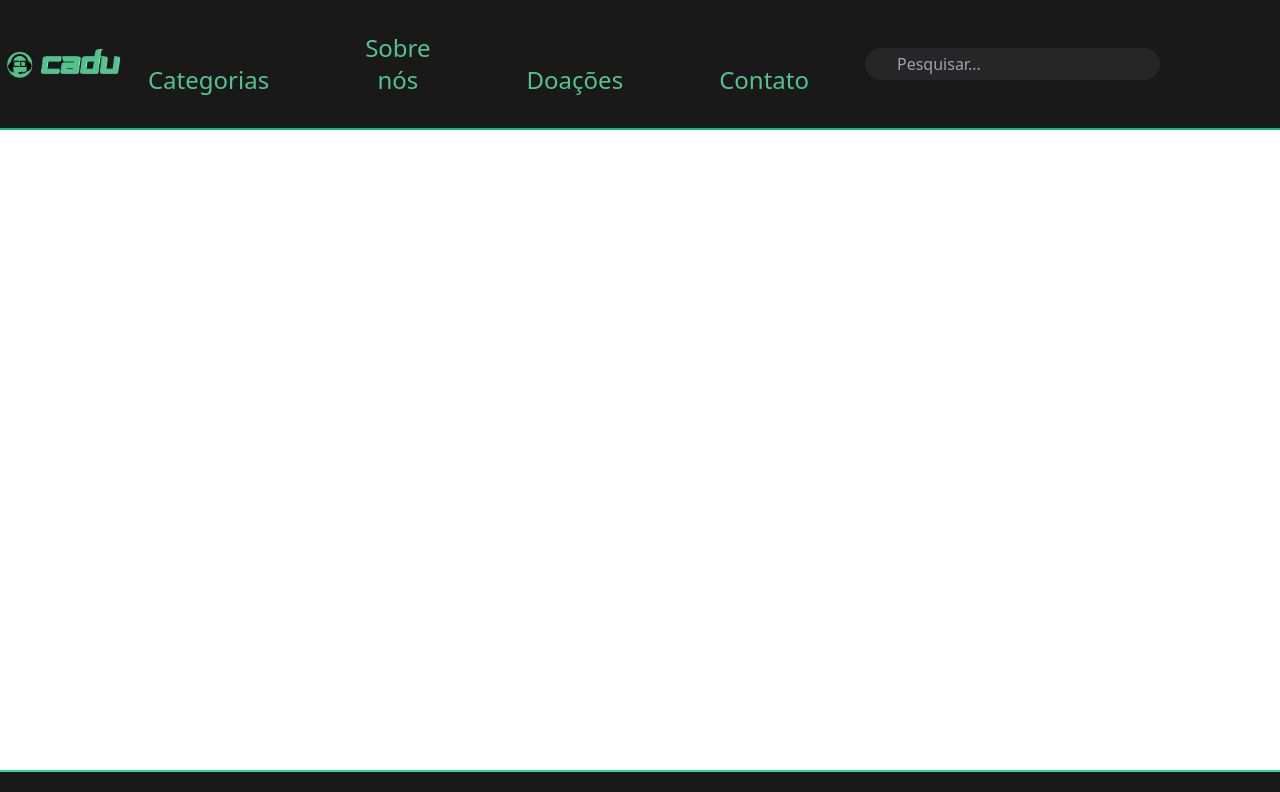
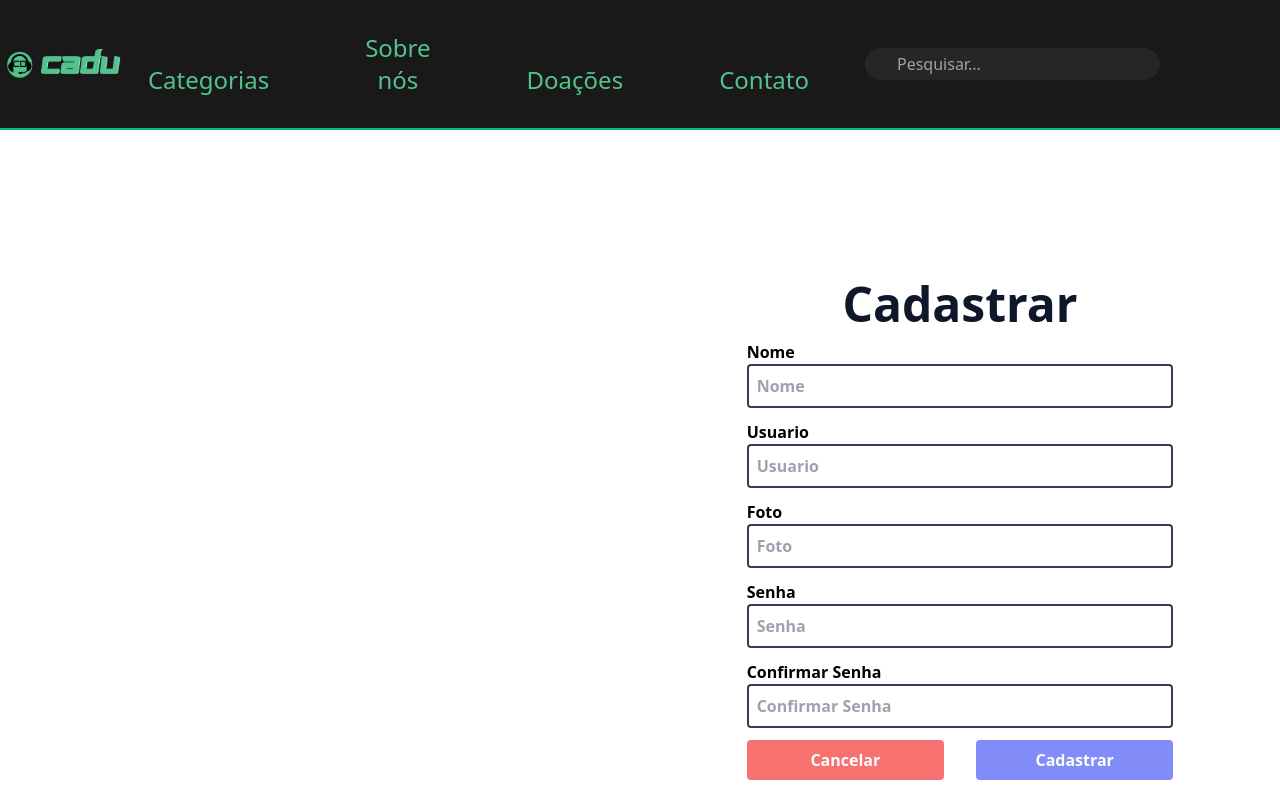
Before and after one commit to cadu-project-ti/cadu_front, a React (Vite) app: page /cadastro in a window 1280 px wide. Shown: the top 792 px of the page. Built offline with nearby package versions, Linux system fonts and the light colour scheme.

Commit message:
features
Adicao do cadastro
Padronizacao de nomenclaturas

```diff
--- a/src/App.tsx
+++ b/src/App.tsx
@@ -1,14 +1,15 @@
 import React from "react";
 import Home from "./assets/pages/home/Home";
-import Categorias from "./assets/pages/Categorias/Categorias";
-import Sobre from "./assets/pages/Sobre/Sobre";
-import Doacoes from "./assets/pages/Doacoes/Doacoes";
-import Contato from "./assets/pages/Contato/Contato";
+import Categorias from "./assets/pages/categorias/Categorias";
+import Sobre from "./assets/pages/sobre/Sobre";
+import Doacoes from "./assets/pages/doacoes/Doacoes";
+import Contato from "./assets/pages/contato/Contato";
 import Navbar from "./assets/components/navbar/Navbar";
 import Footer from "./assets/components/footer/Footer";
 import { BrowserRouter, Route, Routes } from "react-router-dom";
 import Login from "./assets/pages/login/Login";
 import { AuthProvider } from "./contexts/AuthContext";
+import Cadastro from "./assets/pages/cadastro/Cadastro";
 
 function App() {
   return (
@@ -21,10 +22,11 @@
 
           <Route path="/" element={<Home />} />
           <Route path="/login" element={<Login/>} />
-          <Route path="/Categorias" element={<Categorias />} />
-          <Route path="/Sobre" element={<Sobre />} />
-          <Route path="/Doacoes" element={<Doacoes />} />
-          <Route path="/Contato" element={<Contato />} />
+          <Route path="/cadastro" element={<Cadastro />} />
+          <Route path="/categorias" element={<Categorias />} />
+          <Route path="/sobre" element={<Sobre />} />
+          <Route path="/doacoes" element={<Doacoes />} />
+          <Route path="/contato" element={<Contato />} />
 
         </Routes>
         </ div>
--- /dev/null
+++ b/src/assets/pages/cadastro/Cadastro.tsx
@@ -0,0 +1,150 @@
+import React, { ChangeEvent, useEffect, useState } from 'react'
+import { useNavigate } from 'react-router-dom'
+import Usuario from '../../../models/Usuario'
+import { cadastrarUsuario } from '../../../service/Service'
+import './Cadastro.css'
+
+function Cadastro() {
+
+  let navigate = useNavigate()
+
+  const [confirmaSenha, setConfirmaSenha] = useState<string>("")
+
+  const [usuario, setUsuario] = useState<Usuario>({
+    id: 0,
+    nome: '',
+    usuario: '',
+    senha: '',
+    foto: ''
+  })
+
+  const [usuarioResposta, setUsuarioResposta] = useState<Usuario>({
+    id: 0,
+    nome: '',
+    usuario: '',
+    senha: '',
+    foto: ''
+  })
+
+  useEffect(() => {
+    if (usuarioResposta.id !== 0) {
+      back()
+    }
+  }, [usuarioResposta])
+
+  function back() {
+    navigate('/login')
+  }
+
+  function handleConfirmarSenha(e: ChangeEvent<HTMLInputElement>) {
+    setConfirmaSenha(e.target.value)
+  }
+
+  function atualizarEstado(e: ChangeEvent<HTMLInputElement>) {
+    setUsuario({
+      ...usuario,
+      [e.target.name]: e.target.value
+    })
+  }
+
+  async function cadastrarNovoUsuario(e: ChangeEvent<HTMLFormElement>) {
+    e.preventDefault()
+
+    if (confirmaSenha === usuario.senha && usuario.senha.length >= 8) {
+
+      try {
+        await cadastrarUsuario(`/usuarios/cadastrar`, usuario, setUsuarioResposta)
+        alert('Usuário cadastrado com sucesso')
+
+      } catch (error) {
+        alert('Erro ao cadastrar o Usuário')
+      }
+
+    } else {
+      alert('Dados inconsistentes. Verifique as informações de cadastro.')
+      setUsuario({ ...usuario, senha: "" }) // Reinicia o campo de Senha
+      setConfirmaSenha("")                  // Reinicia o campo de Confirmar Senha
+    }
+  }
+
+  return (
+    <>
+      <div className="grid grid-cols-1 lg:grid-cols-2 h-screen place-items-center font-bold">
+        <div className="fundoCadastro hidden lg:block"></div>
+        <form className='flex justify-center items-center flex-col w-2/3 gap-3' onSubmit={cadastrarNovoUsuario}>
+          <h2 className='text-slate-900 text-5xl'>Cadastrar</h2>
+          <div className="flex flex-col w-full">
+            <label htmlFor="nome">Nome</label>
+            <input
+              type="text"
+              id="nome"
+              name="nome"
+              placeholder="Nome"
+              className="border-2 border-slate-700 rounded p-2"
+              value={usuario.nome}
+              onChange={(e: ChangeEvent<HTMLInputElement>) => atualizarEstado(e)}
+            />
+          </div>
+          <div className="flex flex-col w-full">
+            <label htmlFor="usuario">Usuario</label>
+            <input
+              type="text"
+              id="usuario"
+              name="usuario"
+              placeholder="Usuario"
+              className="border-2 border-slate-700 rounded p-2"
+              value={usuario.usuario}
+              onChange={(e: ChangeEvent<HTMLInputElement>) => atualizarEstado(e)}
+            />
+          </div>
+          <div className="flex flex-col w-full">
+            <label htmlFor="foto">Foto</label>
+            <input
+              type="text"
+              id="foto"
+              name="foto"
+              placeholder="Foto"
+              className="border-2 border-slate-700 rounded p-2"
+              value={usuario.foto}
+              onChange={(e: ChangeEvent<HTMLInputElement>) => atualizarEstado(e)}
+            />
+          </div>
+          <div className="flex flex-col w-full">
+            <label htmlFor="senha">Senha</label>
+            <input
+              type="password"
+              id="senha"
+              name="senha"
+              placeholder="Senha"
+              className="border-2 border-slate-700 rounded p-2"
+              value={usuario.senha}
+              onChange={(e: ChangeEvent<HTMLInputElement>) => atualizarEstado(e)}
+            />
+          </div>
+          <div className="flex flex-col w-full">
+            <label htmlFor="confirmarSenha">Confirmar Senha</label>
+            <input
+              type="password"
+              id="confirmarSenha"
+              name="confirmarSenha"
+              placeholder="Confirmar Senha"
+              className="border-2 border-slate-700 rounded p-2"
+              value={confirmaSenha}
+              onChange={(e: ChangeEvent<HTMLInputElement>) => handleConfirmarSenha(e)}
+            />
+          </div>
+          <div className="flex justify-around w-full gap-8">
+            <button className='rounded text-white bg-red-400 hover:bg-red-700 w-1/2 py-2' onClick={back}>
+              Cancelar
+            </button>
+            <button className='rounded text-white bg-indigo-400 hover:bg-indigo-900 w-1/2 py-2' type='submit'>
+              Cadastrar
+            </button>
+          </div>
+        </form>
+      </div>
+    </>
+  )
+}
+
+export default Cadastro
--- /dev/null
+++ b/src/models/Usuario.ts
@@ -0,0 +1,7 @@
+export default interface Usuario {
+    id: number;
+    nome: string;
+    usuario: string;
+    foto: string;
+    senha: string;
+  }
```
Also changed, not shown: src/assets/pages/cadastro/Cadastro.css (added).
